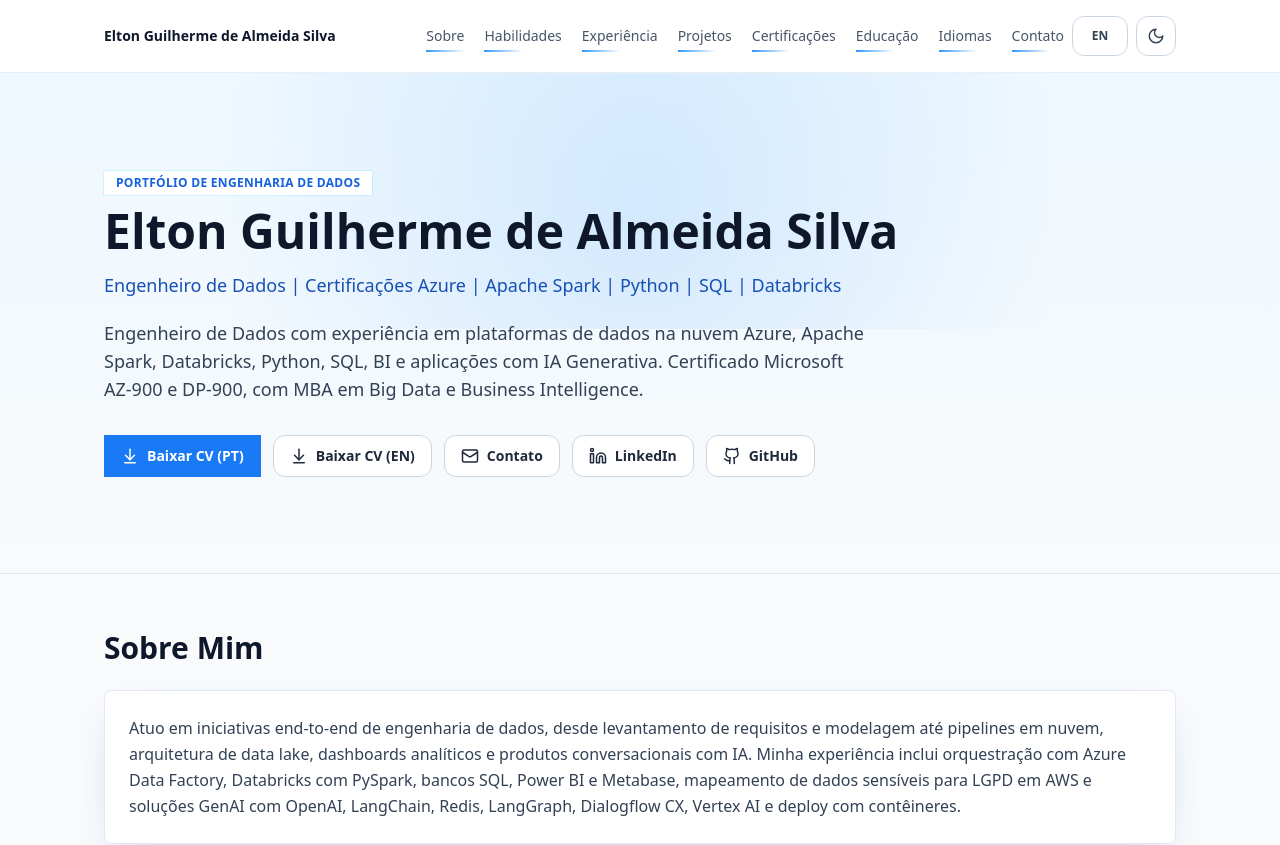
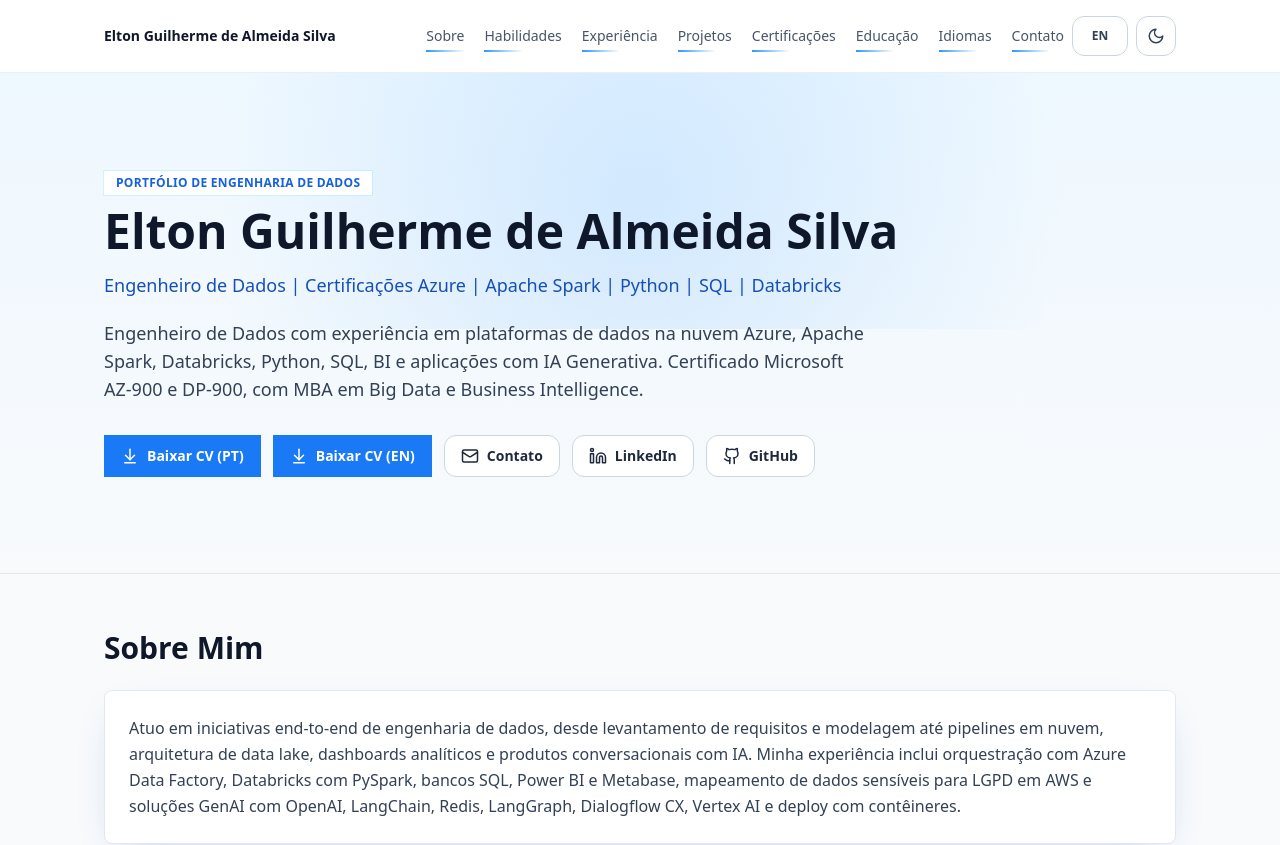
Before and after one commit to elton-datasc/codex-test, a Next.js app: page / in a window 1280 px wide. Shown: the top 845 px of the page. Built offline with nearby package versions, Linux system fonts and the light colour scheme.

Commit message:
update button cv styles and functions

```diff
--- a/app/page.tsx
+++ b/app/page.tsx
@@ -165,7 +165,7 @@ export default function HomePage() {
               </a>
               <a
                 href={cvEnPath}
-                className="inline-flex items-center gap-2 rounded-xl border border-slate-300 bg-white px-4 py-2.5 text-sm font-semibold text-slate-800 transition hover:border-brand-300 hover:text-brand-700 dark:border-slate-700 dark:bg-slate-900 dark:text-slate-200"
+                className="inline-flex items-center gap-2 rounded-none border border-brand-600 bg-brand-600 px-4 py-2.5 text-sm font-semibold text-white transition hover:bg-transparent hover:text-brand-500"
               >
                 <ArrowDownToLine size={18} />
                 {t.downloadCvEn}
```
